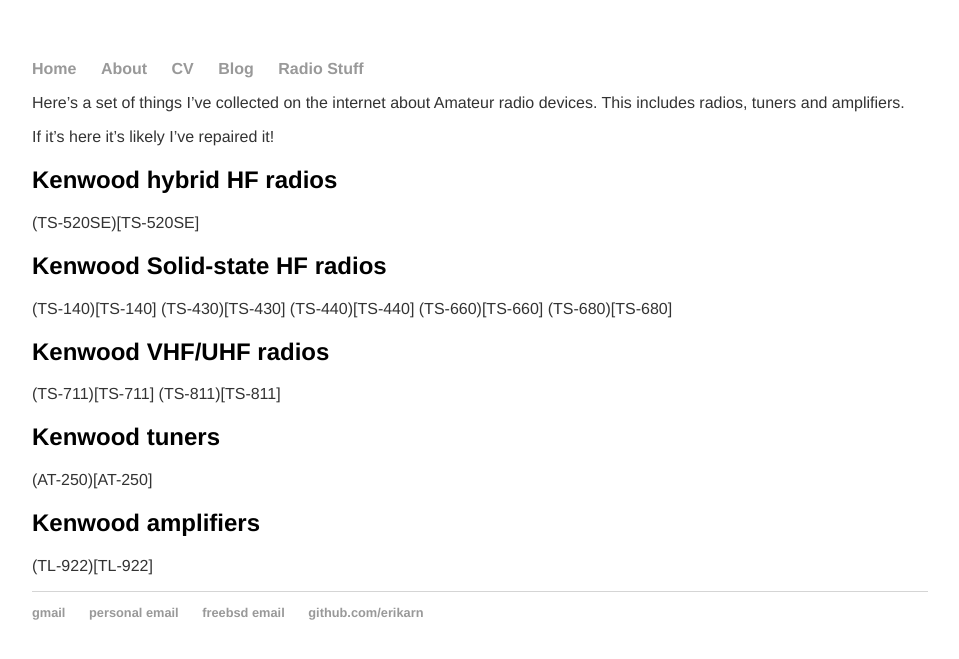
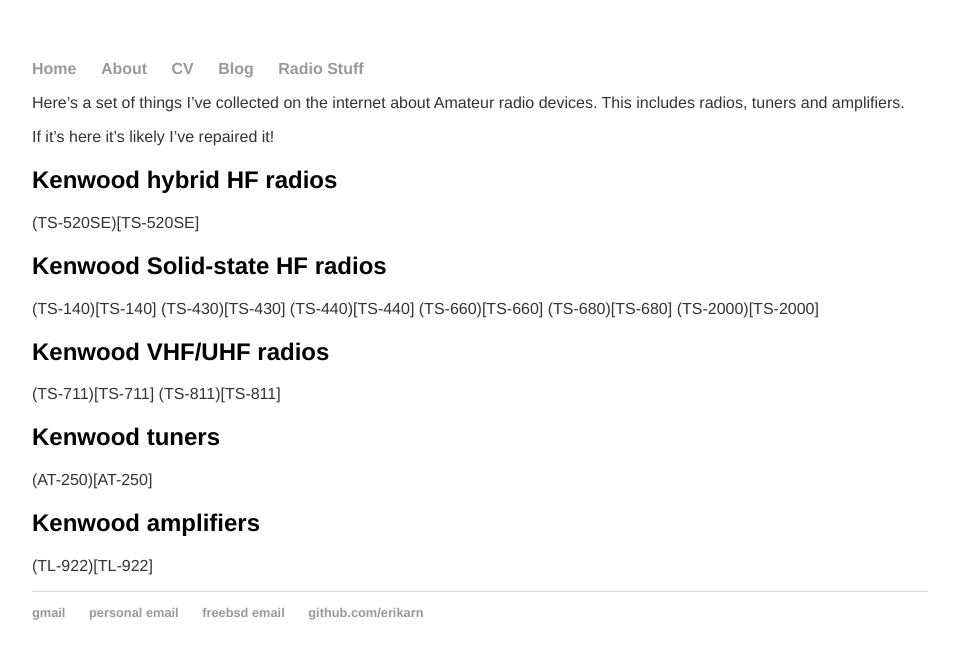
Before and after one commit to erikarn/erikarn.github.io, a Jekyll site: the page built from radio.md, in a window 1280 px wide. Shown: the top 659 px of the page, without its empty margins (160-1119 px from the left). Built offline with Jekyll 4.4.1, drawn with Linux system fonts in a browser that asks for light colours.

Commit message:
Add TS-2000

```diff
--- a/radio.md
+++ b/radio.md
@@ -7,7 +7,6 @@
 This includes radios, tuners and amplifiers.
 
 If it's here it's likely I've repaired it!
-
 
 ## Kenwood hybrid HF radios
 
@@ -20,6 +19,7 @@
 (TS-440)[TS-440]
 (TS-660)[TS-660]
 (TS-680)[TS-680]
+(TS-2000)[TS-2000]
 
 ## Kenwood VHF/UHF radios
 
```
